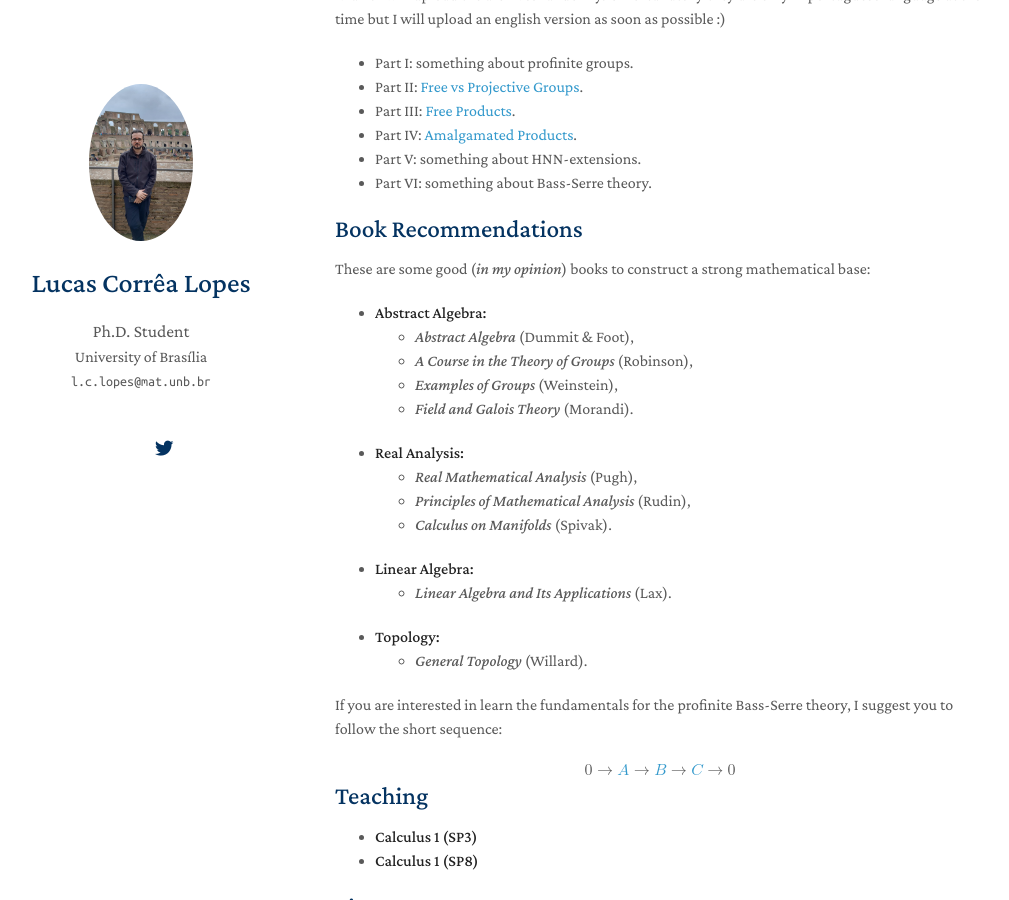
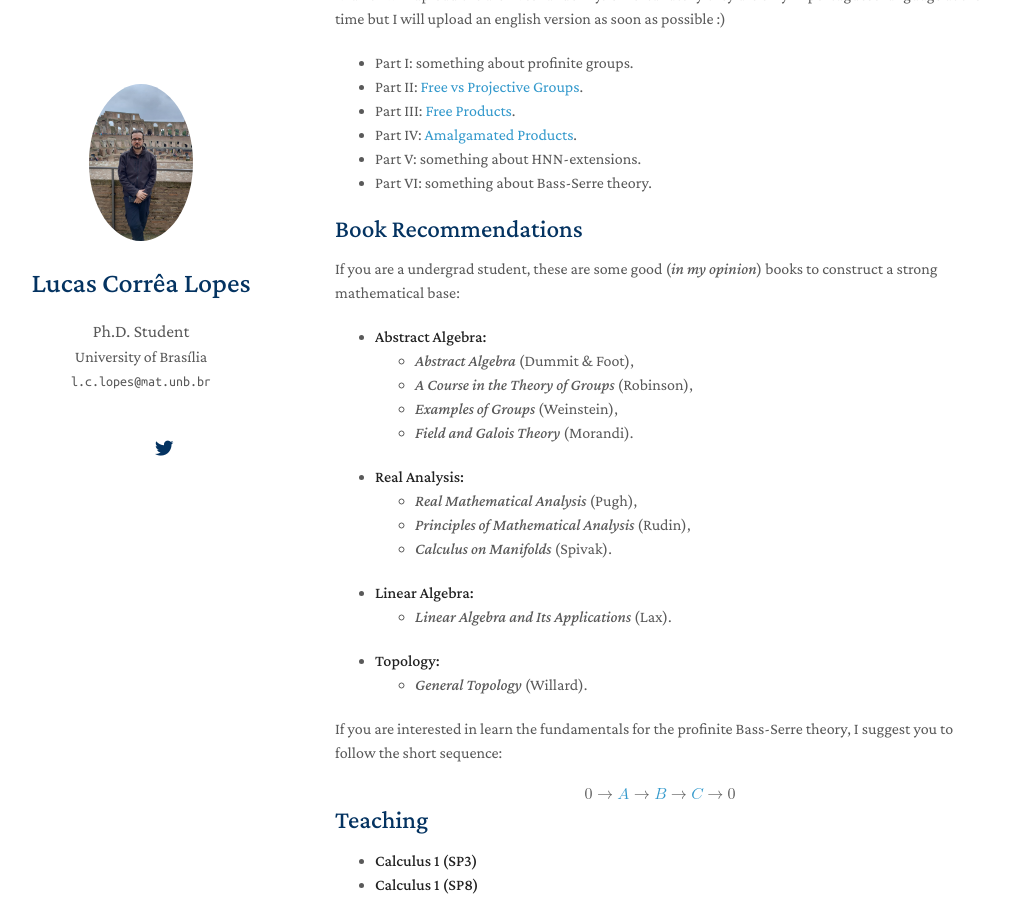
Before and after one commit to lcorrealopes/home, a Jekyll site: the page built from index.md, in a window 1280 px wide and 900 px high, scrolled down 890 px. Shown: the whole window, without its empty margins (135-1144 px from the left). Built offline with Jekyll 4.4.1, drawn with Linux system fonts in a browser that asks for light colours; nearby versions of some CDN libraries; a style sheet for code colours, icons or effects is not loaded; our own code applies the rules of GitHub Pages for plain Markdown files.

Commit message:
Update index.md

```diff
--- a/index.md
+++ b/index.md
@@ -41,7 +41,7 @@ These texts are some interesting parts of my personal notes written in preparati
 
 ## Book Recommendations
 
-These are some good (*in my opinion*) books to construct a strong mathematical base:
+If you are a undergrad student, these are some good (*in my opinion*) books to construct a strong mathematical base:
 
 - **Abstract Algebra:**
   - *Abstract Algebra* (Dummit & Foot),
```
